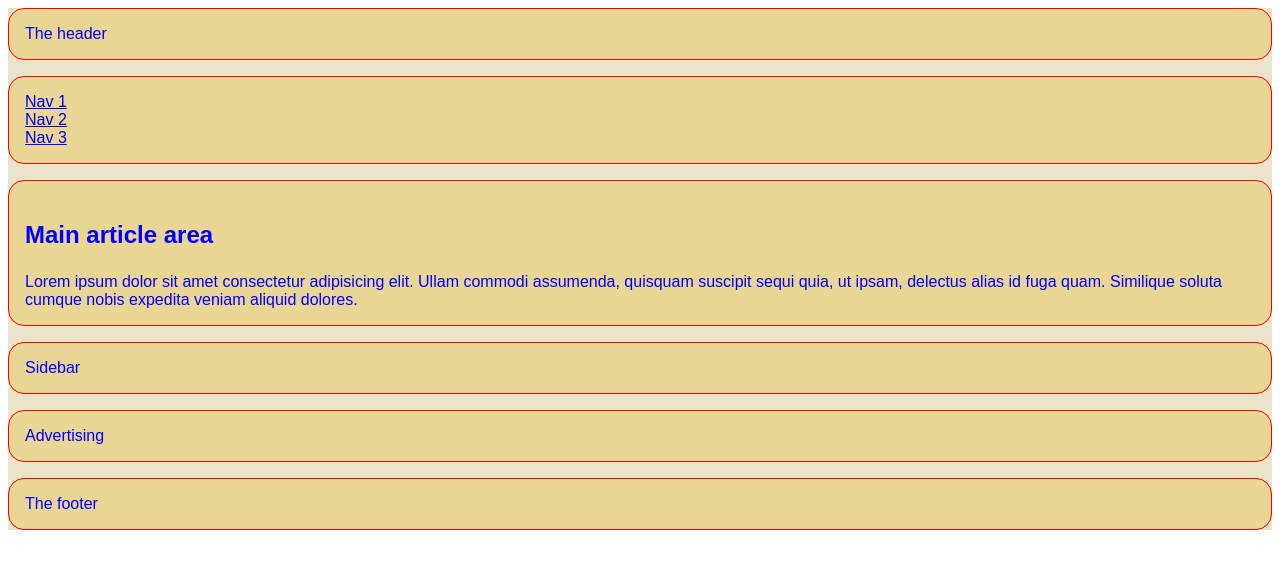
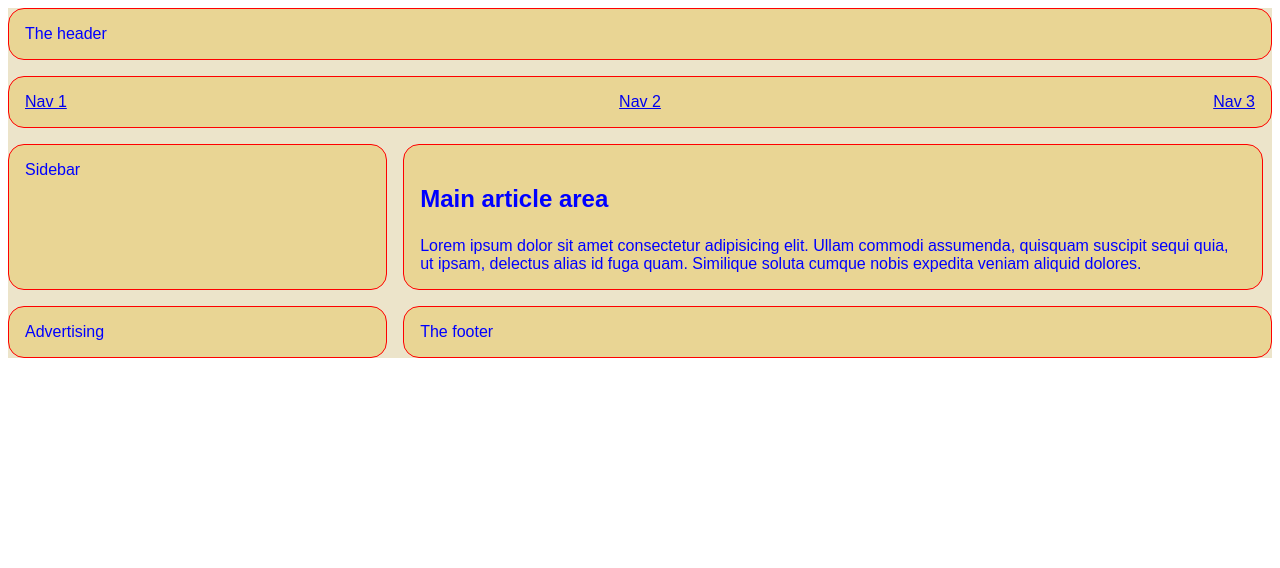
Before and after one commit to VVojtaZ/TSI, a plain HTML site: page RWD/index.html in a window 1280 px wide. Drawn offline with Linux system fonts and the light colour scheme.

Commit message:
He finished the styling suitable for screens that have a minimum width of 640px.

```diff
--- a/RWD/css/flex.css
+++ b/RWD/css/flex.css
@@ -27,3 +27,43 @@ main h2{
     margin-top: 1em;
     margin-bottom: 1em;
 }
+
+@media (min-width: 640px){
+    .container{
+        display: flex;
+        flex-wrap: wrap;
+    }
+
+    header, nav{
+        flex-basis: 100%;
+        order: -1;
+    }
+
+    ul{
+        display: flex;
+        justify-content: space-between;
+    }
+
+    .sidebar{
+        flex-basis: 30%;
+        order: -1;
+        margin-right: 1em;
+    }
+
+    main{
+        flex-basis: 68%;
+    }
+
+    .advert{
+        flex-basis: 30%;
+        margin-right: 1em;
+    }
+
+    footer{
+        flex-grow: 1;
+    }
+
+    .container footer, .advert{
+        margin-bottom: 0;
+    }
+}
```
